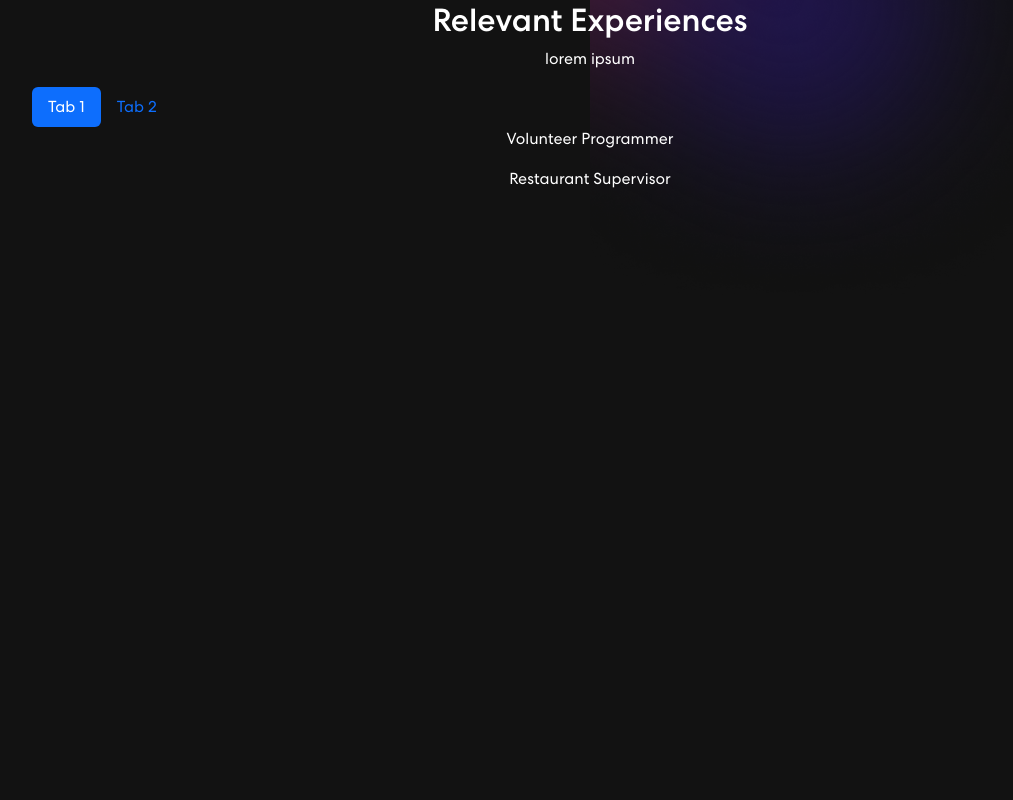
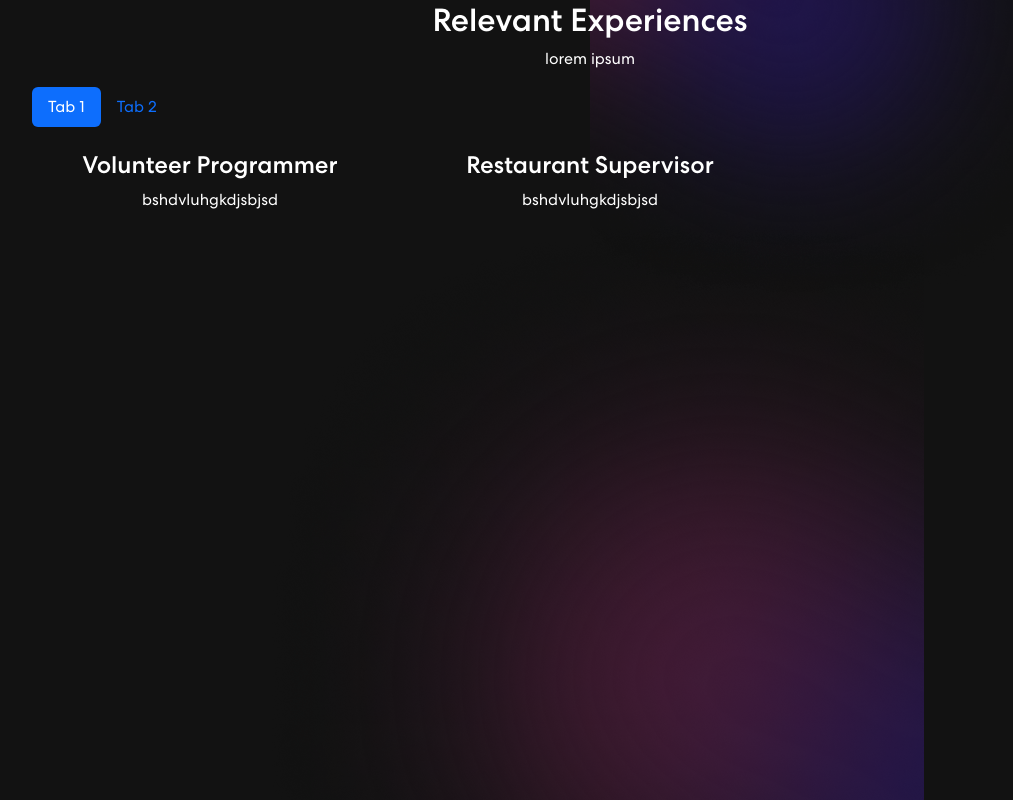
Before and after one commit to kaviyakrishnan/KSuji-Responsive-Portfolio-Website, a React (Create React App) app: page / in a window 1280 px wide. Shown: the part 1400-2200 px from the top of the page, without its empty margins (50-1063 px from the left). Before the commit the page ends 1713 px from the top, so only its background shows below. Built offline with nearby package versions, Linux system fonts and the light colour scheme.

Commit message:
experience card feature added

```diff
--- /dev/null
+++ b/src/components/ExpCard.js
@@ -0,0 +1,17 @@
+import { Col } from "react-bootstrap";
+
+
+export const ExpCard = ({title,description,imgURL}) => {
+
+    return(
+            <Col sm={6} md={4}>
+                <div className="exp-Imgbx">
+                    <img src={imgURL} alt=""/>
+                    <div className=""exp-txtbx>
+                        <h4>{title}</h4>
+                        <span>{description}</span>
+                    </div>
+                </div>
+            </Col>
+    )
+}
--- a/src/components/Experience.js
+++ b/src/components/Experience.js
@@ -1,6 +1,8 @@
 import { Container, Row, Col, Tab, Nav } from "react-bootstrap";
+import { ExpCard } from "./ExpCard";
 import expImgOne from "../assets/img/expImg1.jpg";
 import expImg2 from "../assets/img/expImg2.jpg";
+import colorSharp2 from "../assets/img/color-sharp2.png";
 
 export const Experience = () => {
 
@@ -38,7 +40,10 @@ export const Experience = () => {
                             {
                                 experience.map((experience, index) => {
                                     return(
-                                        <p>{experience.title}</p>
+                                       <ExpCard
+                                       key={index}
+                                       {...experience}
+                                       />
                                     )
                                 })
                             }
@@ -50,6 +55,7 @@ export const Experience = () => {
                 </Col>
             </Row>
         </Container>
+        <img className="background-Img-right" src={colorSharp2} alt="" />
     </section>
     )
 }
```
Also changed, not shown: src/assets/img/color-sharp2.png (added).
